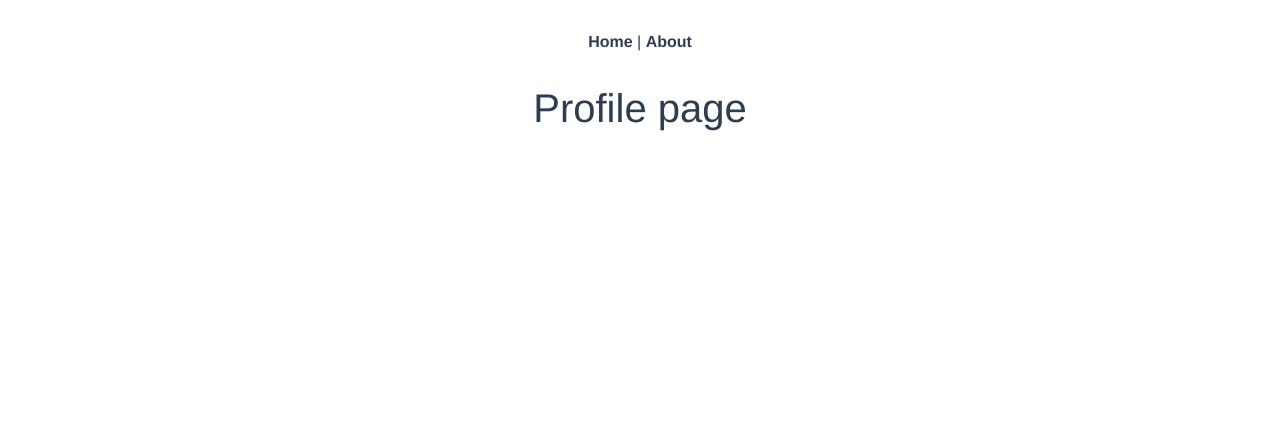
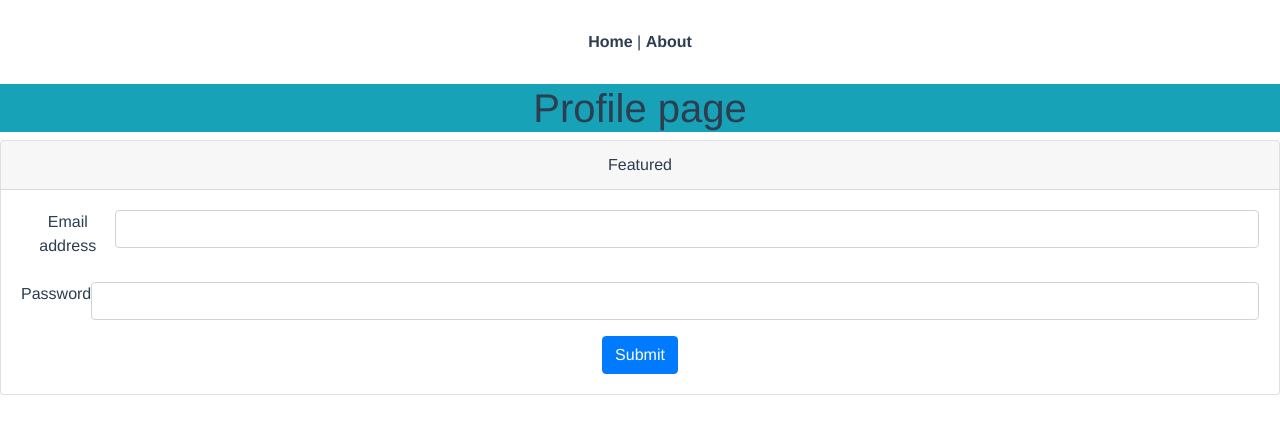
Before and after one commit to Friemorn/App-Blanja-FrontEnd, a Vue app: page /profile in a window 1280 px wide. Shown: the top 434 px of the page. Built offline with nearby package versions, Linux system fonts and the light colour scheme.

Commit message:
add sebagian template profile no css

```diff
--- a/src/components/card-profile.vue
+++ b/src/components/card-profile.vue
@@ -1,15 +1,36 @@
 <template>
     <div>
+        <div class="card">
+            <div class="card-header">
+                Featured
+            </div>
+            <div class="card-body">
+                <div class="data-profile">
+                    <form>
+                        <div class="form-group d-flex">
+                            <label for="exampleInputEmail1">Email address</label>
+                            <input type="email" class="form-control" id="exampleInputEmail1">
+                        </div>
+                        <div class="form-group d-flex">
+                            <label for="exampleInputPassword1">Password</label>
+                            <input type="password" class="form-control" id="exampleInputPassword1">
+                        </div>
+                        <button type="submit" class="btn btn-primary">Submit</button>
+                    </form>
+                </div>
+                <div class="profile-pict">
 
+                </div>
+            </div>
+        </div>
     </div>
 </template>
 
 <script>
-    export default {
-        name: 'cardProfile'
-    }
+export default {
+  name: 'cardProfile'
+}
 </script>
 
 <style scoped>
-
 </style>
--- a/src/components/sidebar.vue
+++ b/src/components/sidebar.vue
@@ -5,9 +5,9 @@
 </template>
 
 <script>
-    export default {
-        name: 'sidebar'
-    }
+export default {
+  name: 'sidebar'
+}
 </script>
 
 <style scoped>
--- a/src/views/profile.vue
+++ b/src/views/profile.vue
@@ -1,12 +1,17 @@
 <template>
     <div>
-        <h1>Profile page</h1>
+        <h1 class="bg-info">Profile page</h1>
+        <cardProfile/>
     </div>
 </template>
 
 <script>
+import cardProfile from '../components/card-profile'
 export default {
-  name: 'profile'
+  name: 'Profile',
+  components: {
+    cardProfile
+  }
 }
 </script>
 
```
